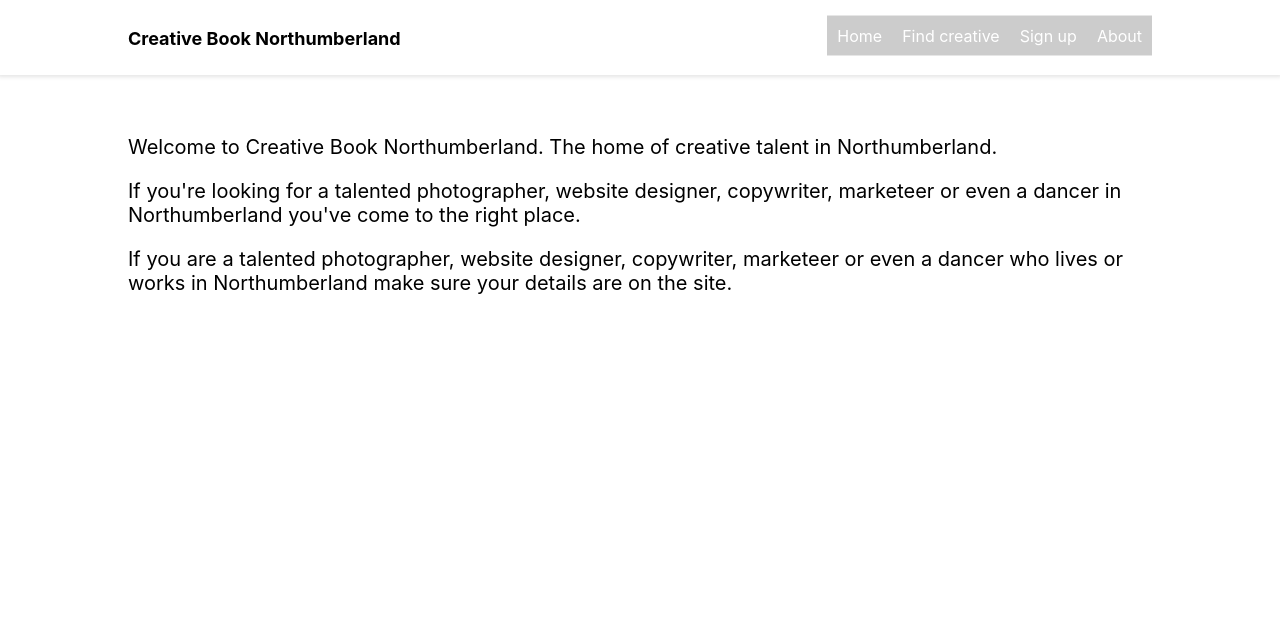
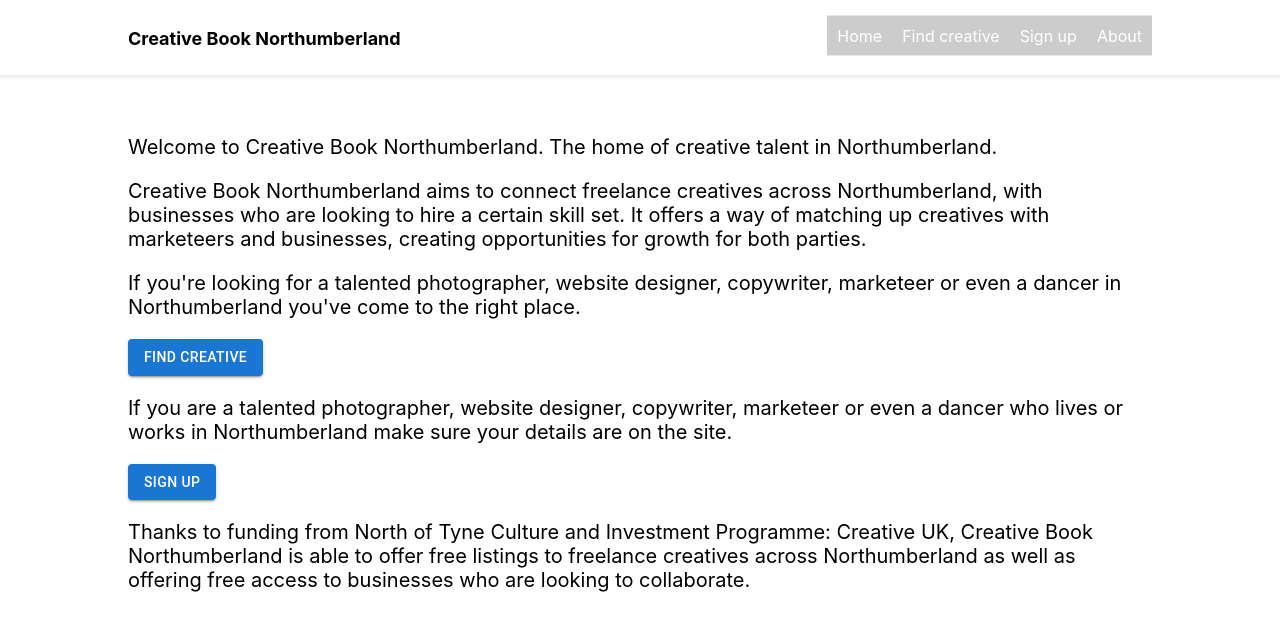
Before and after one commit to CreativeBookNorthumberland/CreativeBook, a React (Create React App) app in the folder frontend/: page /signup#/home in a window 1280 px wide. Shown: the top 630 px of the page. Built offline with nearby package versions, Linux system fonts and the light colour scheme.

Commit message:
Made changes to home page

```diff
--- a/frontend/src/App.js
+++ b/frontend/src/App.js
@@ -1,7 +1,6 @@
 import './App.css'
 
 import { useLocation, useNavigate, NavLink, Routes, Route, Navigate } from "react-router-dom"
-
 import Menu from '@mui/icons-material/Menu'
 import Close from '@mui/icons-material/Close'
 import Snackbar from '@mui/material/Snackbar'
--- a/frontend/src/components/views/AboutView.js
+++ b/frontend/src/components/views/AboutView.js
@@ -14,19 +14,21 @@
 
       <p>Creative Book Northumberland is for you if you are:</p>
 
+      <p>
       <ul>
         <li>A creative, living and working in Northumberland</li>
         <li>You need a space to advertise your services</li>
         <li>You are looking for a place to network and collaborate</li>
         <li>You are a business looking to work with a creative in Northumberland</li>
       </ul>
+      </p>
 
 
       <p>Thanks to funding from North of Tyne Culture and Investment Programme: Creative UK,
         Creative Book Northumberland is able to offer free listings to freelance creatives across
         Northumberland as well as offering free access to businesses who are looking to collaborate.</p>
 
-      <h2>Meet the team.</h2>
+      <h2 style={{'marginTop': '40px'}}>Meet the team.</h2>
 
       <p>Creative Book Northumberland is run by Jess Thomas-Harrison and Bethanie Wardell.</p>
 
--- a/frontend/src/components/views/HomeView.js
+++ b/frontend/src/components/views/HomeView.js
@@ -1,4 +1,7 @@
 import '../../css/HomeView.css'
+
+import { useLocation, useNavigate, NavLink, Routes, Route, Navigate } from "react-router-dom"
+import { Button } from '@mui/material'
 
 import { useEffect, useState } from 'react';
 
@@ -6,17 +9,31 @@
 
   return (
     <>
-      <p>
-        Welcome to Creative Book Northumberland. The home of creative talent in Northumberland.
-      </p>
-      <p>
-        If you're looking for a talented photographer, website designer, copywriter, marketeer or even
-        a dancer in Northumberland you've come to the right place.
-      </p>
-      <p>
-        If you are a talented photographer, website designer, copywriter, marketeer or even a dancer
-        who lives or works in Northumberland make sure your details are on the site.
-      </p>
+      <p>Welcome to Creative Book Northumberland. The home of creative talent in Northumberland.</p>
+
+      <p>Creative Book Northumberland aims to connect freelance creatives across Northumberland,
+        with businesses who are looking to hire a certain skill set. It offers a way of matching
+        up creatives with marketeers and businesses, creating opportunities for growth for both
+        parties.</p>
+
+      <p>If you're looking for a talented photographer, website designer, copywriter, marketeer or even
+        a dancer in Northumberland you've come to the right place.</p>
+
+      <NavLink to='/search'>
+        <Button variant='contained'>Find Creative</Button>
+      </NavLink>
+
+      <p>If you are a talented photographer, website designer, copywriter, marketeer or even a dancer
+        who lives or works in Northumberland make sure your details are on the site.</p>
+
+      <NavLink to='/signup'>
+        <Button variant='contained'>Sign up</Button>
+      </NavLink>
+
+      <p>Thanks to funding from North of Tyne Culture and Investment Programme: Creative UK, Creative
+        Book Northumberland is able to offer free listings to freelance creatives across Northumberland
+        as well as offering free access to businesses who are looking to collaborate.</p>
+
     </>
   )
 
```
